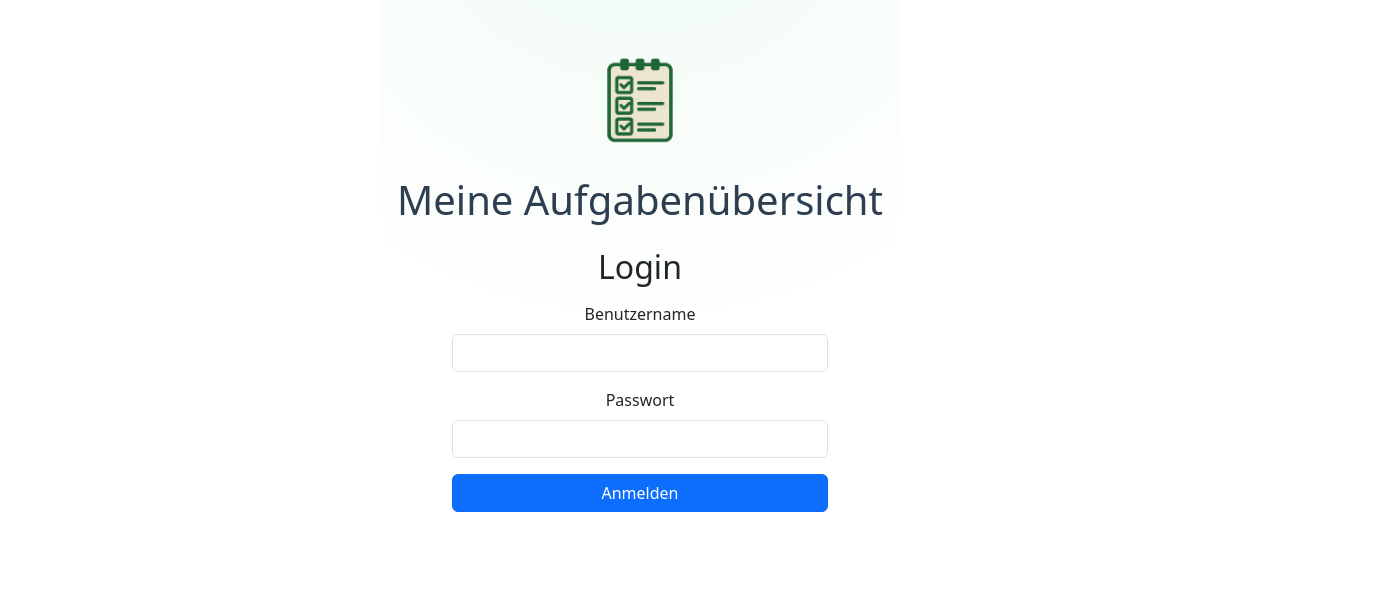
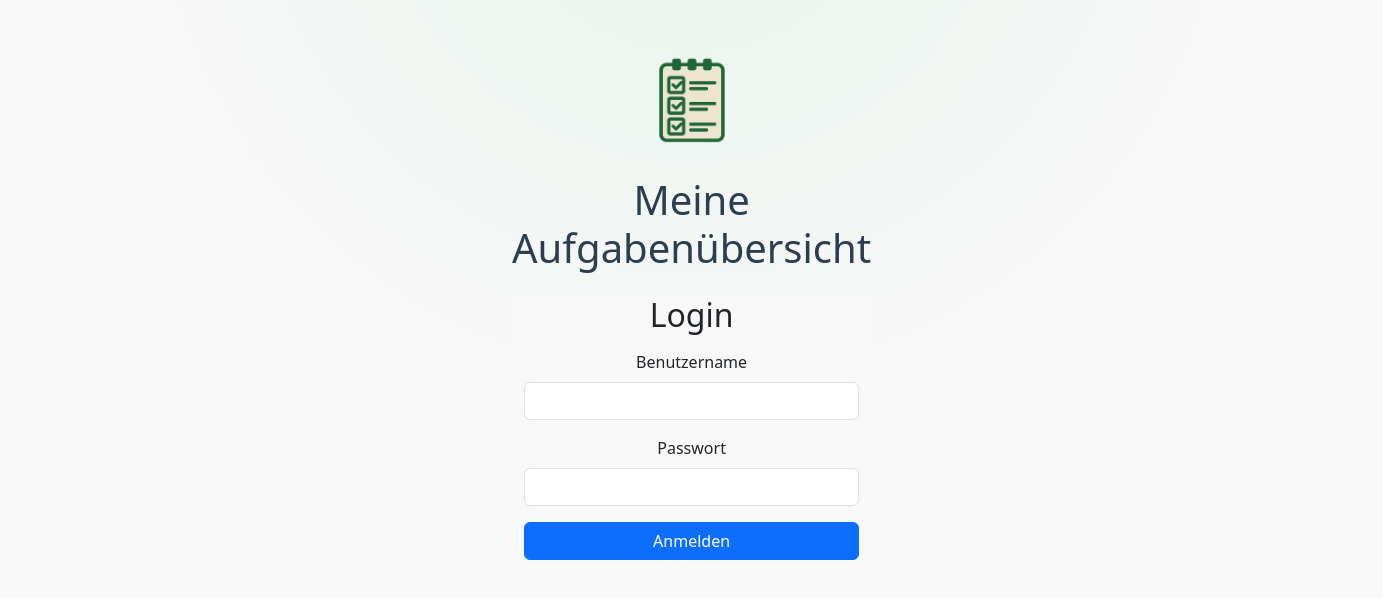
Before and after one commit to EmCoR15/webtechprojektFrontend, a Vue app: page / in a window 1280 px wide. Shown: the top 598 px of the page, 1383 px wide, since content can reach past the window. Built offline with nearby package versions, Linux system fonts and the light colour scheme; the HTML template or start-up script is replaced by a standard one.

Commit message:
small adjustments

```diff
--- a/src/App.vue
+++ b/src/App.vue
@@ -77,7 +77,7 @@ const logout = () => {
 <style scoped>
 main {
   text-align: center;
-  padding: 40px 16px;
+  padding: 40px 480px;
   font-family: system-ui, sans-serif;
   background: radial-gradient(circle at 50% -20%, rgba(34,197,94,.08), transparent 50%);
   min-height: 100vh;
--- a/src/assets/base.css
+++ b/src/assets/base.css
@@ -58,6 +58,18 @@
   font-weight: normal;
 }
 
+html {
+  color-scheme: light dark;
+  background-color: var(--color-background);
+}
+
+/*fix für Farbwechsel bei dark mode*/
+#app,
+.card,
+.container {
+  background-color: var(--color-background-soft); /* oder transparent wenn kein Kasten gewünscht */
+}
+
 body {
   min-height: 100vh;
   color: var(--color-text);
--- a/src/assets/main.css
+++ b/src/assets/main.css
@@ -4,7 +4,7 @@ html, body, #app { height: 100%; }
 body { margin: 0; }
 
 #app {
-  max-width: 1280px;
+  max-width: 1920px;
   margin: 0 auto;
   padding: 2rem;
   font-weight: normal;
```
